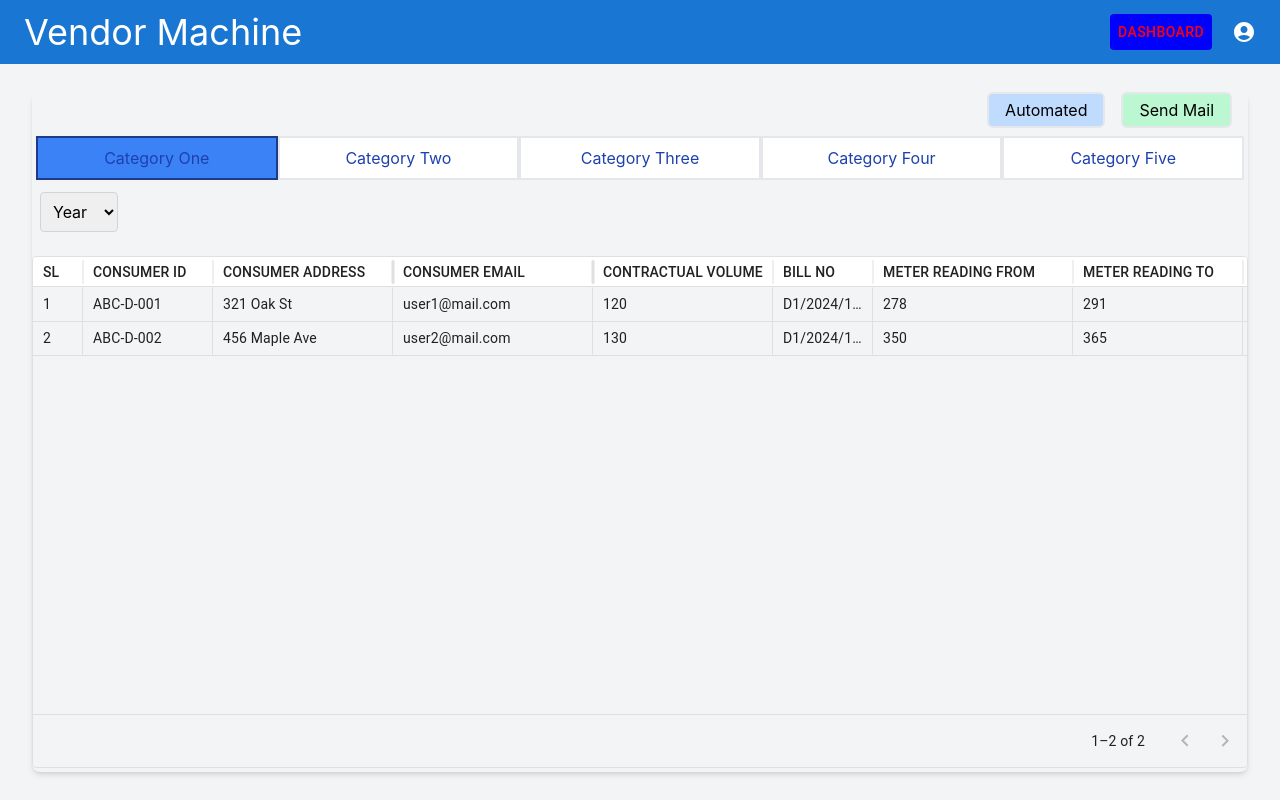
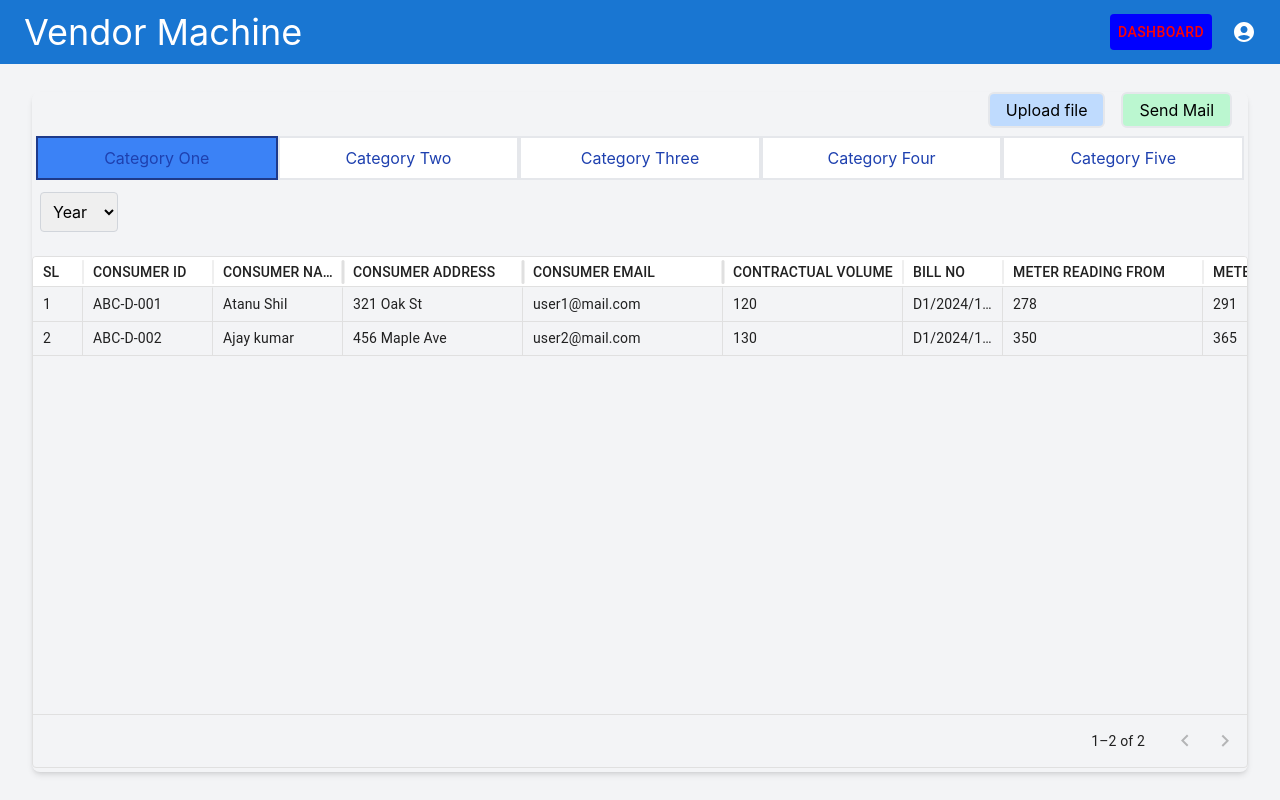
Before and after one commit to atanushil/Vendor-Machine, a React (Create React App) app: page /dashboard in a window 1280 px wide. Built offline with nearby package versions, Linux system fonts and the light colour scheme.

Commit message:
add a confirmation to download file

```diff
--- a/src/App.js
+++ b/src/App.js
@@ -3,14 +3,10 @@ import { BrowserRouter as Router, Routes, Route, Navigate, useLocation } from "r
 import Login from "./components/Login";
 import NavBar from "./components/NavBar";
 import Dashboard from "./components/Dashboard";
-// import Upload from "./components/segments/Upload";
-// import Download from "./components/segments/Download";
 import Profile from "./components/Profile"; // Import Profile component
 
 const menuItems = [
   { label: "Dashboard", link: "/dashboard" },
-  // { label: "Upload Segment", link: "/upload" },
-  // { label: "Download Segment", link: "/download" },
 ];
 
 function AppRoutes({ isLoggedIn, setIsLoggedIn, activeMenuItem, setActiveMenuItem }) {
@@ -22,7 +18,7 @@ function AppRoutes({ isLoggedIn, setIsLoggedIn, activeMenuItem, setActiveMenuIte
     if (currentItem) {
       setActiveMenuItem(currentItem.label);
     } else if (currentPath === '/') {
-      setActiveMenuItem('Dashboard'); // Or any default you prefer
+      setActiveMenuItem('Dashboard'); // Default item
     }
   }, [location, setActiveMenuItem]);
 
@@ -37,8 +33,6 @@ function AppRoutes({ isLoggedIn, setIsLoggedIn, activeMenuItem, setActiveMenuIte
         <>
           <Route path="/" element={<Navigate to="/dashboard" />} />
           <Route path="/dashboard" element={<Dashboard />} />
-          {/* <Route path="/upload" element={<Upload />} /> */}
-          {/* <Route path="/download" element={<Download />} /> */}
           <Route path="/profile" element={<Profile />} />
           <Route path="*" element={<Navigate to="/dashboard" />} />
         </>
--- a/src/components/Dashboard.jsx
+++ b/src/components/Dashboard.jsx
@@ -14,15 +14,15 @@ const Dashboard = () => {
         <li>
           <button
             className="p-1 border-2 px-4 rounded-md bg-blue-200 hover:bg-orange-300 active:bg-orange-600 active:text-gray-300 active:font-medium"
-            onClick={() => alert("Automated")}
+            onClick={() => alert("upload file")}
           >
-            Automated
+            Upload file
           </button>
         </li>
         <li>
           <button
             className="p-1 border-2 px-4 rounded-md bg-green-200 hover:bg-green-300 active:bg-green-600 active:text-gray-300 active:font-medium"
-            onClick={() => alert("Send Message")}
+            onClick={() => alert("Send all message.")}
           >
             Send Mail
           </button>
--- a/src/components/data/data.js
+++ b/src/components/data/data.js
@@ -6,6 +6,7 @@ const DataCategory = {
           id: 1,
           sl: 1,
           consumerId: "ABC-D-001",
+          consumerName:"Atanu Shil",
           consumerAddress: "321 Oak St",
           consumerEmail: "user1@mail.com",
           contractualVolume: 120,
@@ -29,6 +30,7 @@ const DataCategory = {
           id: 2,
           sl: 2,
           consumerId: "ABC-D-002",
+          consumerName:"Ajay kumar",
           consumerAddress: "456 Maple Ave",
           consumerEmail: "user2@mail.com",
           contractualVolume: 130,
@@ -94,6 +96,14 @@ export const columns = [
       sortable: false,
       resizable: false,
       filterable: true,
+    },
+    {
+        field : "consumerName",
+        headerName:"CONSUMER NAME",
+        width:130,
+        sortable:false,
+        resizable:true,
+        filterable:false
     },
     {
       field: "consumerAddress",
--- a/src/components/segments/Download.jsx
+++ /dev/null
@@ -1,85 +0,0 @@
-import React, { useState } from 'react';
-
-export default function Download() {
-  const [year, setYear] = useState('');
-  const [month, setMonth] = useState('');
-  const [category, setCategory] = useState('');
-  const [id, setId] = useState('');
-
-  const handleDownload = () => {
-    // Handle download logic here
-    if (id) {
-      alert(`Downloading data for ID: ${id} from ${category} for ${month}/${year}`);
-    } else {
-      alert(`Downloading all data for category: ${category} for ${month}/${year}`);
-    }
-  };
-
-  return (
-    <div className="max-w-3xl mx-auto bg-white p-8 shadow-md rounded-lg">
-      <h2 className="text-2xl font-bold mb-4">Download Segment</h2>
-      <div className="mb-4">
-        <label className="block text-gray-700">Choose Year:</label>
-        <select
-          value={year}
-          onChange={(e) => setYear(e.target.value)}
-          required
-          className="w-full px-4 py-2 border rounded-lg focus:outline-none focus:ring-2 focus:ring-blue-600"
-        >
-          <option value="">Select Year</option>
-          {[...Array(10).keys()].map((i) => {
-            const yearOption = new Date().getFullYear() - i;
-            return <option key={yearOption} value={yearOption}>{yearOption}</option>;
-          })}
-        </select>
-      </div>
-      <div className="mb-4">
-        <label className="block text-gray-700">Choose Month:</label>
-        <select
-          value={month}
-          onChange={(e) => setMonth(e.target.value)}
-          required
-          className="w-full px-4 py-2 border rounded-lg focus:outline-none focus:ring-2 focus:ring-blue-600"
-        >
-          <option value="">Select Month</option>
-          {Array.from({ length: 12 }, (v, k) => k + 1).map((m) => (
-            <option key={m} value={m}>{new Date(0, m - 1).toLocaleString('default', { month: 'long' })}</option>
-          ))}
-        </select>
-      </div>
-      <div className="mb-4">
-        <label className="block text-gray-700">Choose Category:</label>
-        <select
-          value={category}
-          onChange={(e) => setCategory(e.target.value)}
-          required
-          className="w-full px-4 py-2 border rounded-lg focus:outline-none focus:ring-2 focus:ring-blue-600"
-        >
-          <option value="">Select Category</option>
-          <option value="Category1">Category 1</option>
-          <option value="Category2">Category 2</option>
-          <option value="Category3">Category 3</option>
-        </select>
-      </div>
-      <div className="mb-4">
-        <label className="block text-gray-700">Choose ID (Optional):</label>
-        <select
-          value={id}
-          onChange={(e) => setId(e.target.value)}
-          className="w-full px-4 py-2 border rounded-lg focus:outline-none focus:ring-2 focus:ring-blue-600"
-        >
-          <option value="">Select ID (Optional)</option>
-          <option value="1">ID 1</option>
-          <option value="2">ID 2</option>
-          <option value="3">ID 3</option>
-        </select>
-      </div>
-      <button
-        onClick={handleDownload}
-        className="w-full bg-green-600 text-white py-2 rounded-lg hover:bg-green-700 focus:outline-none focus:ring-2 focus:ring-green-600"
-      >
-        Download
-      </button>
-    </div>
-  );
-}
--- a/src/components/table/DataTable.jsx
+++ b/src/components/table/DataTable.jsx
@@ -4,16 +4,15 @@ import SelectSmall from "./SelectSmall";
 import { columns } from "../data/data";
 
 export default function DataTable({ rows, checkbox, category }) {
-  const [selectedYear, setSelectedYear] = useState(""); // Default to no year selected
+  const [selectedYear, setSelectedYear] = useState("");
   const [selectedMonth, setSelectedMonth] = useState("");
-  const [selectedDay, setSelectedDay] = useState(""); // State for the day selector
+  const [selectedDay, setSelectedDay] = useState("");
   const [selectedConsumerId, setSelectedConsumerId] = useState("");
 
   const dates = rows.map((row) => row.date);
   const uniqueYears = [...new Set(dates.map((date) => date.split("/")[2]))];
   const uniqueMonths = [...new Set(dates.map((date) => date.split("/")[1]))];
 
-  // Reset selections when category changes
   useEffect(() => {
     setSelectedYear("");
     setSelectedMonth("");
@@ -21,26 +20,27 @@ export default function DataTable({ rows, checkbox, category }) {
     setSelectedConsumerId("");
   }, [category]);
 
-  // Handle filtering logic
   const filteredRows = rows.filter(row => {
     const [day, month, year] = row.date.split("/");
     return (
       (selectedYear ? year === selectedYear : true) &&
       (selectedMonth ? month === selectedMonth : true) &&
-      (selectedDay ? day === selectedDay : true) && // Filter by day
+      (selectedDay ? day === selectedDay : true) &&
       (selectedConsumerId ? row.consumerId === selectedConsumerId : true)
     );
   });
 
-  // Get consumer IDs filtered by selected year and month
   const consumerIds = [...new Set(filteredRows.map(row => row.consumerId))];
 
-  // Export function
   const handleExport = () => {
+    const confirmation = window.confirm(
+      `Do you want to download the data for:\nYear: ${selectedYear}\nMonth: ${selectedMonth}\nDay: ${selectedDay}\nConsumer ID: ${selectedConsumerId || 'N/A'}?`
+    );
+
+    if (confirmation) {
       const csvContent = "data:text/csv;charset=utf-8,"
         + filteredRows.map(row => Object.values(row).join(",")).join("\n");
 
-    // Create the filename
       const fileName = `${category}_${selectedYear}_${selectedMonth}${selectedDay ? `_${selectedDay}` : ''}${selectedConsumerId ? `_${selectedConsumerId}` : ''}.csv`;
 
       const encodedUri = encodeURI(csvContent);
@@ -50,16 +50,15 @@ export default function DataTable({ rows, checkbox, category }) {
       document.body.appendChild(link);
       link.click();
       document.body.removeChild(link);
+    }
   };
 
-  // Check if there are any data
   const noDataAvailable = uniqueYears.length === 0 && uniqueMonths.length === 0 && consumerIds.length === 0;
 
-  // Generate unique days for the selected month and year
   const uniqueDays = selectedYear && selectedMonth
     ? [...new Set(rows
         .filter(row => {
-          const [day, month, year] = row.date.split("/");
+          const [, month, year] = row.date.split("/");
           return year === selectedYear && month === selectedMonth;
         })
         .map(row => row.date.split("/")[0]))]
@@ -68,7 +67,6 @@ export default function DataTable({ rows, checkbox, category }) {
   return (
     <>
       <div className="flex lg:flex flex-wrap items-center gap-4 mb-4">
-        {/* Year Selector */}
         {noDataAvailable ? (
           <span className="px-4 text-2xl font-medium uppercase text-red-500">Don't have any data</span>
         ) : (
@@ -78,26 +76,24 @@ export default function DataTable({ rows, checkbox, category }) {
               item={"Year"}
               onValueChange={(year) => {
                 setSelectedYear(year);
-                setSelectedMonth(""); // Reset month when year changes
-                setSelectedDay(""); // Reset day when year changes
-                setSelectedConsumerId(""); // Reset consumer ID when year changes
+                setSelectedMonth("");
+                setSelectedDay("");
+                setSelectedConsumerId("");
               }}
             />
 
-            {/* Month Selector */}
             {selectedYear && uniqueMonths.length > 0 && (
               <SelectSmall
                 values={uniqueMonths}
                 item={"Month"}
                 onValueChange={(month) => {
                   setSelectedMonth(month);
-                  setSelectedDay(""); // Reset day when month changes
-                  setSelectedConsumerId(""); // Reset consumer ID when month changes
+                  setSelectedDay("");
+                  setSelectedConsumerId("");
                 }}
               />
             )}
 
-            {/* Day Selector */}
             {selectedMonth && uniqueDays.length > 0 && (
               <SelectSmall
                 values={uniqueDays}
@@ -106,7 +102,6 @@ export default function DataTable({ rows, checkbox, category }) {
               />
             )}
 
-            {/* Consumer ID Selector */}
             {selectedMonth && consumerIds.length > 0 && (
               <SelectSmall
                 values={consumerIds}
@@ -115,7 +110,6 @@ export default function DataTable({ rows, checkbox, category }) {
               />
             )}
 
-            {/* Export Button */}
             {selectedYear && selectedMonth && (
               <button
                 className="px-4 py-2 rounded bg-green-200 hover:bg-green-300 active:bg-green-500 active:text-white font-medium uppercase"
@@ -127,7 +121,7 @@ export default function DataTable({ rows, checkbox, category }) {
           </>
         )}
       </div>
-      <div style={{ height: "100%", width: "100%"  }}>
+      <div style={{ height: "100%", width: "100%" }}>
         <DataGrid
           rows={filteredRows}
           disableColumnMenu
@@ -136,7 +130,6 @@ export default function DataTable({ rows, checkbox, category }) {
           columnHeaderHeight={30}
           showCellVerticalBorder
           autoPageSize
-          // hideFooter
           hideFooterSelectedRowCount
           rowHeight={34}
           checkboxSelection={checkbox}
```
Lines whose indentation alone changed are shown as unchanged.
